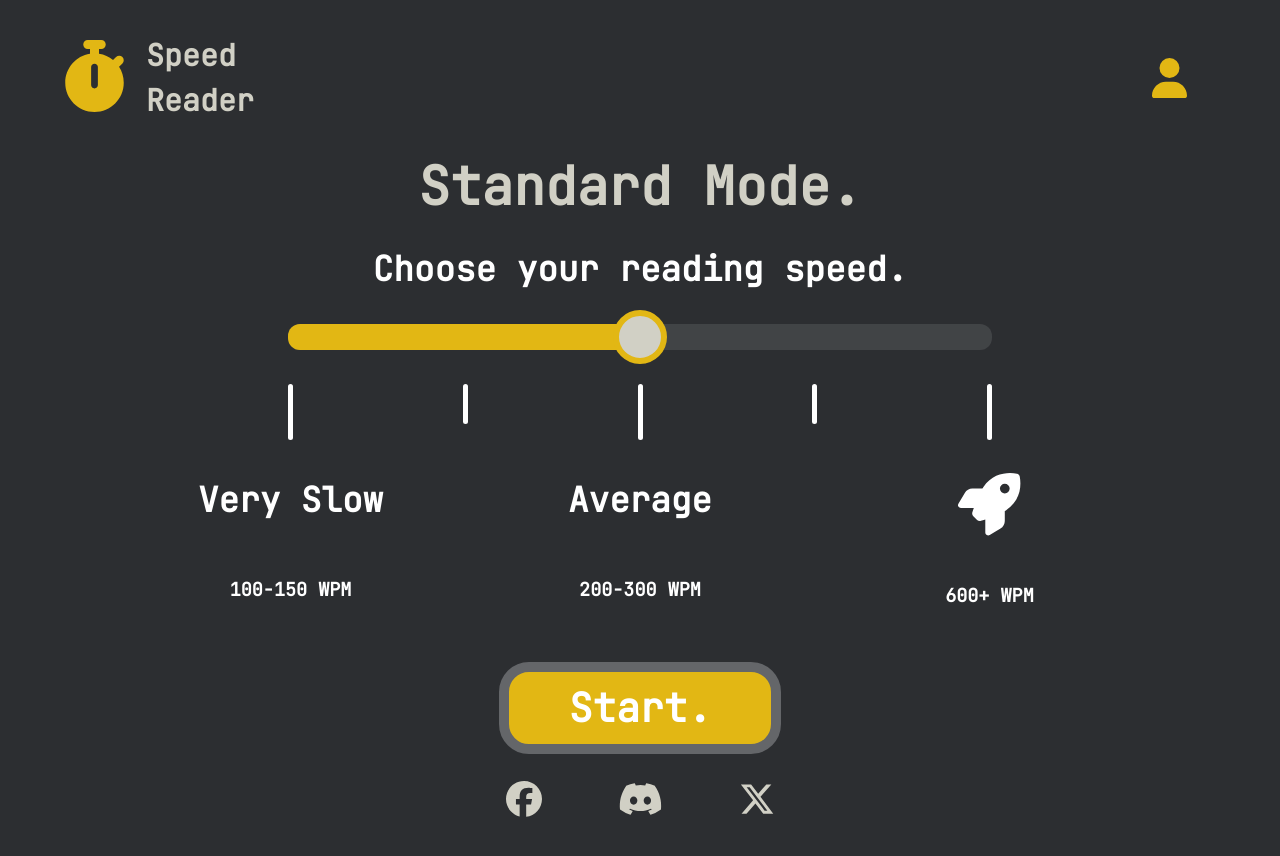
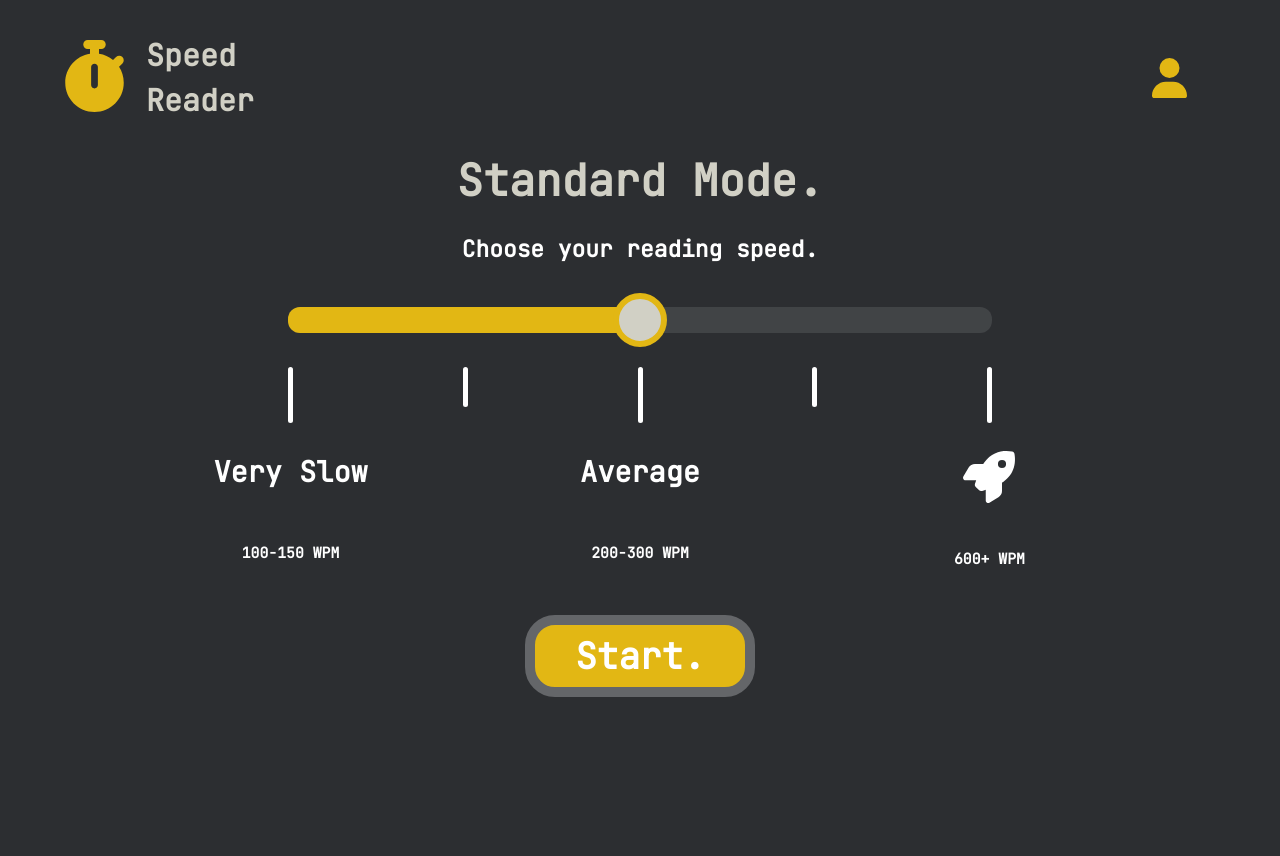
Before and after one commit to mithun-sri/speed-reader, a React (Create React App) app in the folder frontend/: page /pre-game in a window 1280 px wide. Shown: the top 856 px of the page. After the commit the page ends 800 px from the top, so only its background shows below. Built offline with nearby package versions, Linux system fonts and the light colour scheme.

Commit message:
[tk3718/#73] Fixed Slider to look like mockup

```diff
--- a/frontend/src/components/Button/StartButton.tsx
+++ b/frontend/src/components/Button/StartButton.tsx
@@ -39,9 +39,9 @@ const StartButton = () => {
           border: "10px solid #646669",
           borderRadius: "30px",
           background: "#E2B714",
-          padding: "10px 60px 10px 60px",
+          padding: "7px 40px 7px 40px",
           fontWeight: "bolder",
-          fontSize: fontSize * 1.1,
+          fontSize: fontSize * 1,
         }}
       >
         <Link
--- a/frontend/src/components/Slider/Slider.tsx
+++ b/frontend/src/components/Slider/Slider.tsx
@@ -17,7 +17,7 @@ const calculateFontSize = () => {
 const VerticalLinesBox = styled(Box)`
   display: flex;
   justify-content: space-between;
-  height: 70px; /* Adjust the height of the box */
+  height: 60px; /* Adjust the height of the box */
   align-items: start; /* Align lines vertically at the center */
   padding-top: 1%;
 `;
@@ -91,7 +91,7 @@ function SpeedSlider() {
         <Box
           sx={{
             paddingBottom: "5px",
-            fontSize: fontSize * 1.1,
+            fontSize: fontSize / 1.1,
             color: "#D1D0C5",
             fontFamily: "JetBrains Mono, monospace",
             margin: "20px",
@@ -103,7 +103,7 @@ function SpeedSlider() {
         <Box
           sx={{
             margin: "20px",
-            fontSize: fontSize / 1.4,
+            fontSize: fontSize / 2.1,
             color: "#fff",
             fontFamily: "JetBrains Mono, monospace",
             fontWeight: "bolder",
@@ -119,7 +119,7 @@ function SpeedSlider() {
           marks={false}
           min={100}
           max={500}
-          sx={{ marginBottom: "10px" }}
+          sx={{ marginBottom: "10px", marginTop: "10px" }}
         />
         <VerticalLinesBox>
           <Line height="7vh" />
@@ -129,8 +129,8 @@ function SpeedSlider() {
           <Line height="7vh" />
         </VerticalLinesBox>
       </Box>
-      <SliderLevelText fontSize={fontSize} />
-      <SliderRateText fontSize={fontSize} />
+      <SliderLevelText fontSize={fontSize / 1.2} />
+      <SliderRateText fontSize={fontSize / 1.2} />
     </Box>
   );
 }
--- a/frontend/src/components/Slider/SliderRateText.tsx
+++ b/frontend/src/components/Slider/SliderRateText.tsx
@@ -15,10 +15,10 @@ const SliderRateText: React.FC<{
         alignItems: "center",
         justifyContent: "center",
         color: "#fff",
-        fontSize: fontSize / 2.6,
+        fontSize: fontSize / 2.7,
         fontWeight: "bolder",
         fontFamily: "JetBrains Mono, monospace",
-        height: "90px",
+        height: "70px",
         paddingBottom: "20px",
       }}
     >
--- a/frontend/src/views/PreGame/PreGame.tsx
+++ b/frontend/src/views/PreGame/PreGame.tsx
@@ -10,7 +10,6 @@ const PreGameView = () => {
       <Header />
       <SpeedSlider />
       <StartButton />
-      <Footer />
     </div>
   );
 };
```
